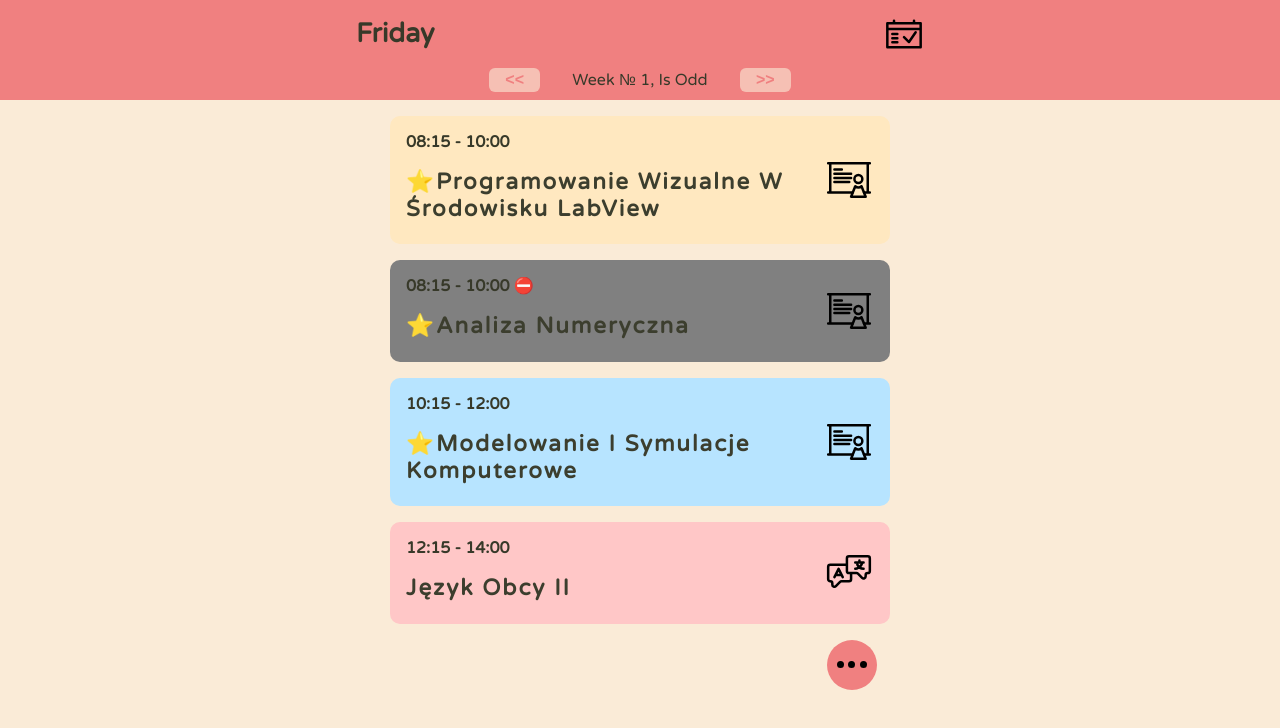
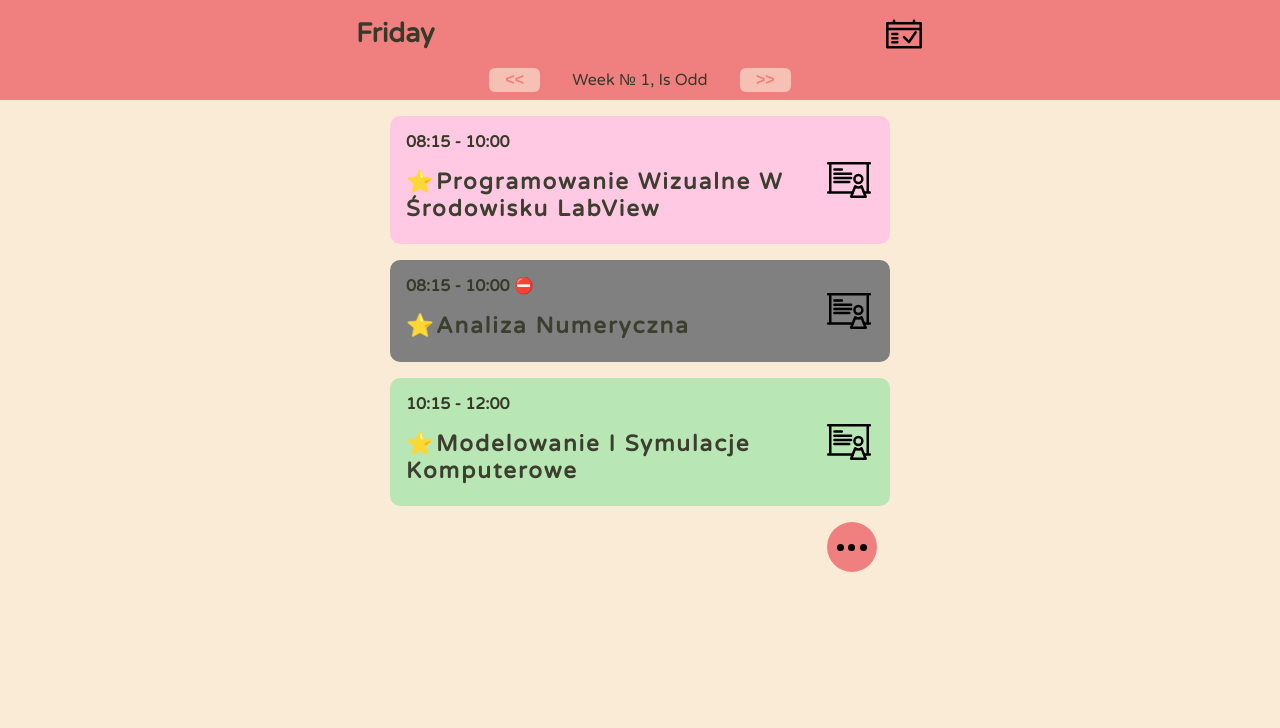
Before and after one commit to Muszchrom/NewReactCalendar, a React (Create React App) app: page /friday in a window 1280 px wide. Shown: the top 728 px of the page. Built offline with nearby package versions, Linux system fonts and the light colour scheme.

Commit message:
Update data.js

```diff
--- a/src/components/data.js
+++ b/src/components/data.js
@@ -39,7 +39,7 @@ const monday = [
 ];
 const tuesday = [
   {
-    start: "08:15",
+    start: "08:30",
     end: "10:00",
     label: "Podstawy elektroenergetyki",
     hall: "E311",
@@ -116,6 +116,15 @@ const thursday = [
     professor: "Dr hab. inż. Z. Omiotek, prof uczelni"
   },
   {
+    start: "10:15",
+    end: "12:00",
+    label: "Język Obcy II",
+    hall: "CT 302",
+    type: "Lekt",
+    iconNumber: 3,
+    professor: "E. Malik"
+  },
+  {
     start: "12:15",
     end: "14:00",
     label: "Analiza Numeryczna",
@@ -186,15 +195,6 @@ const friday = [
     type: "Wykład",
     iconNumber: 2,
     professor: "Prof. Dr hab. inż. S. Kozak"
-  },
-  {
-    start: "12:15",
-    end: "14:00",
-    label: "Język Obcy II",
-    hall: "M IX, CT 107, CT 302",
-    type: "Lekt",
-    iconNumber: 3,
-    professor: "???"
   }
 ];
 const saturday = [
```
